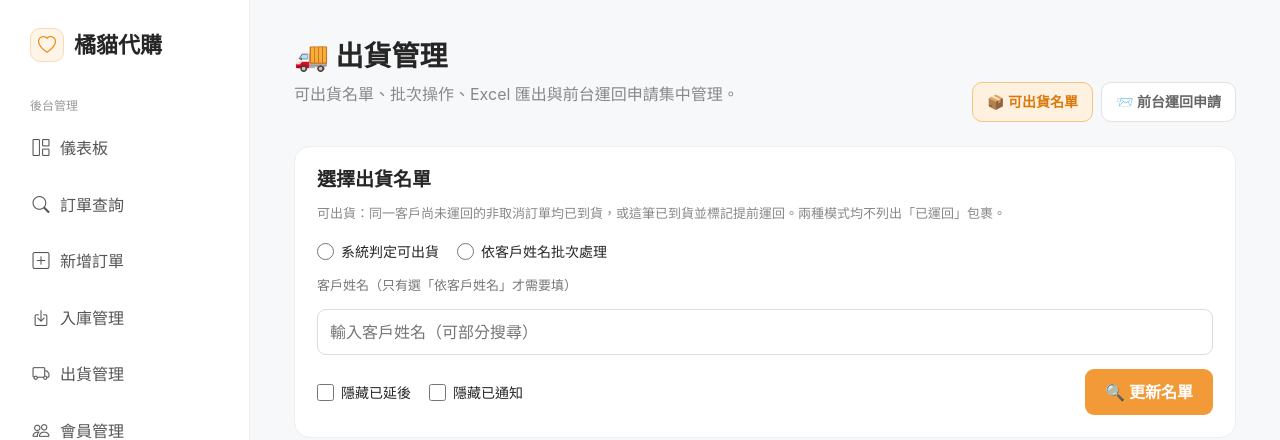
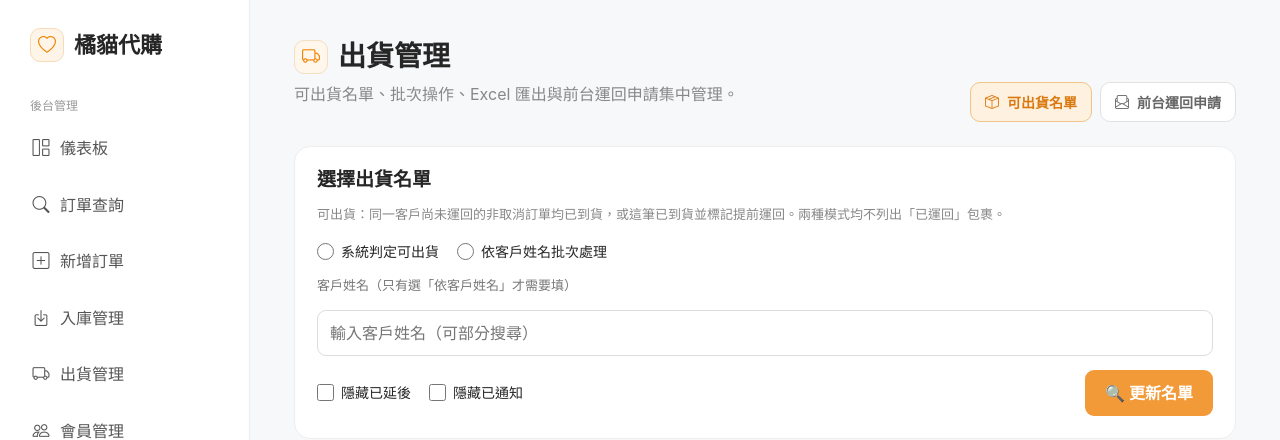
Before and after one commit to lin6165288/orange-admin, a FastAPI app: template templates/shipping.html in a window 1280 px wide. Shown: the top 440 px of the page. Run offline with FastAPI, Linux system fonts and the light colour scheme; the template is opened without the code that fills it, so the values that code supplies are empty.

Commit message:
Update shipping.html

```diff
--- a/templates/shipping.html
+++ b/templates/shipping.html
@@ -3,12 +3,12 @@
 {% block content %}
 <div class="page-header ship-page-title">
   <div>
-    <h1>🚚 出貨管理</h1>
+    <h1><span class="page-title-icon"><i class="bi bi-truck"></i></span>出貨管理</h1>
     <p>可出貨名單、批次操作、Excel 匯出與前台運回申請集中管理。</p>
   </div>
   <div class="ship-page-tabs">
-    <a class="ship-page-tab active" href="/shipping">📦 可出貨名單</a>
-    <a class="ship-page-tab" href="/shipping/requests">📨 前台運回申請</a>
+    <a class="ship-page-tab active" href="/shipping"><i class="bi bi-box-seam"></i><span>可出貨名單</span></a>
+    <a class="ship-page-tab" href="/shipping/requests"><i class="bi bi-envelope-paper"></i><span>前台運回申請</span></a>
   </div>
 </div>
 <div id="shipping-body">{% include "shipping_body.html" %}</div>
```
